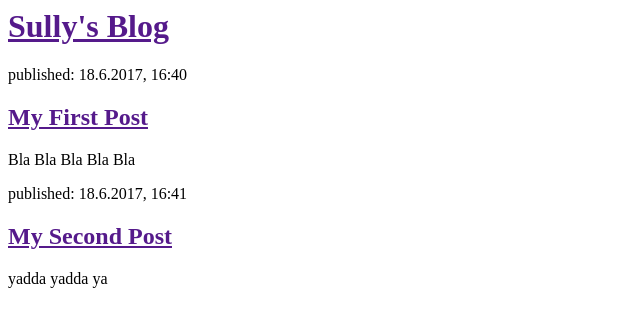
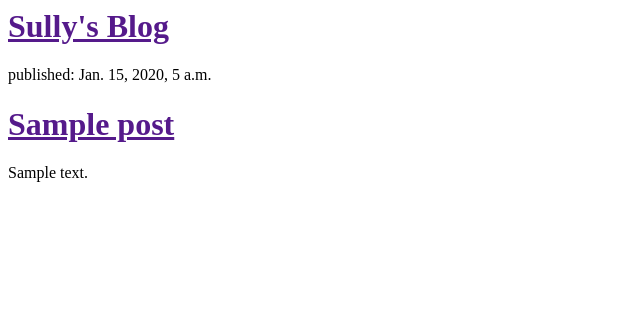
Before and after one commit to sullymadewell/my-first-blog, a Django app: template blog/templates/blog/post_list.html in a window 1280 px wide. Shown: the top 327 px of the page, without its empty margins (0-640 px from the left). Run offline with Django 3.2, Linux system fonts and the light colour scheme; the template is opened without the code that fills it: values that come from a table or form of the project are taken from there, others are empty; tables that the repository leaves empty hold one stand-in row (values such as "Sample post").

Commit message:
Modified templates to display posts from database.

```diff
--- a/blog/templates/blog/post_list.html
+++ b/blog/templates/blog/post_list.html
@@ -7,16 +7,14 @@
 			<h1><a href="">Sully's Blog</a></h1>
 		</div>
 
-		<div>
-			<p>published: 18.6.2017, 16:40</p>
-			<h2><a href="">My First Post</a></h2>
-			<p>Bla Bla Bla Bla Bla</p>
-		</div>
+		{% for post in posts %}
+			<div>
+				<p>published: {{ post.published_date }}</p>
+				<h1><a href="">{{ post.title }}</a></h1>
+				<p>{{ post.text|linebreaksbr }}</p>
+			</div>
+		{% endfor %}
 
-		<div>
-			<p>published: 18.6.2017, 16:41</p>
-			<h2><a href="">My Second Post</a></h2>
-			<p>yadda yadda ya</p>
-		</div>
+
 	</body>
 </html>
```
Also changed, not shown: blog/views.py (+6 -1 lines).
